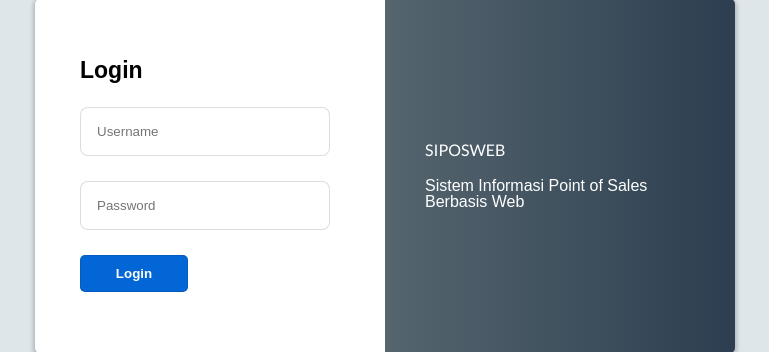
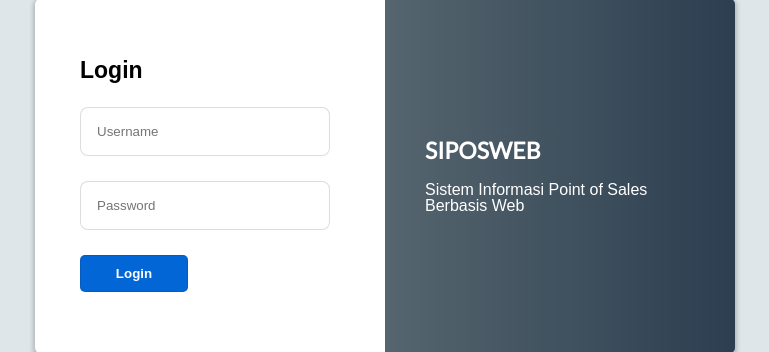
Before and after one commit to deddyrumapea/Siposweb, a PHP site: page /login.php in a window 1280 px wide. Shown: the part 121-473 px from the top of the page, without its empty margins (255-1024 px from the left). Run offline with PHP 8.4, Linux system fonts and the light colour scheme.

Commit message:
Adjust siposweb title

```diff
--- a/assets/styles/style.css
+++ b/assets/styles/style.css
@@ -410,6 +410,8 @@ form .readonly {
 }
 
 .login-siposweb-title {
+	font-size: 23px;
+	font-weight: bold;
 	margin-bottom: 20px;
 	color: white;
 }
```
